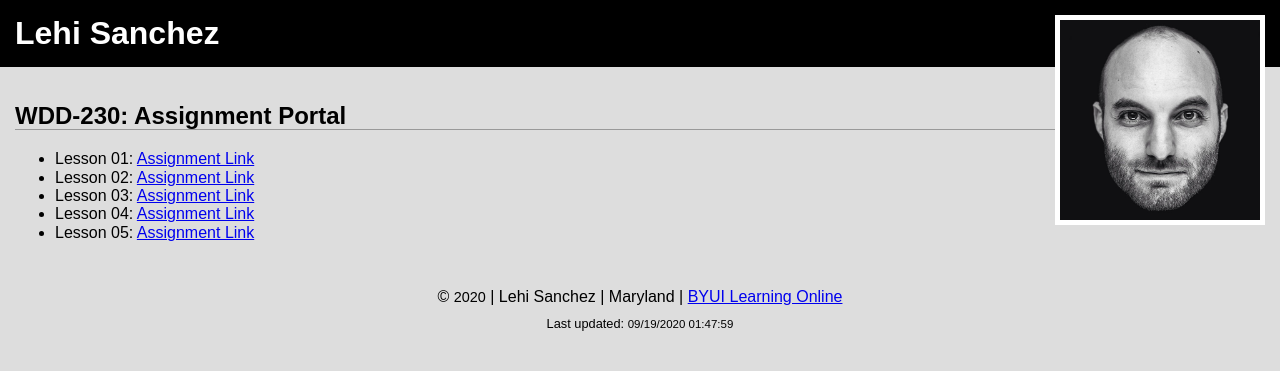
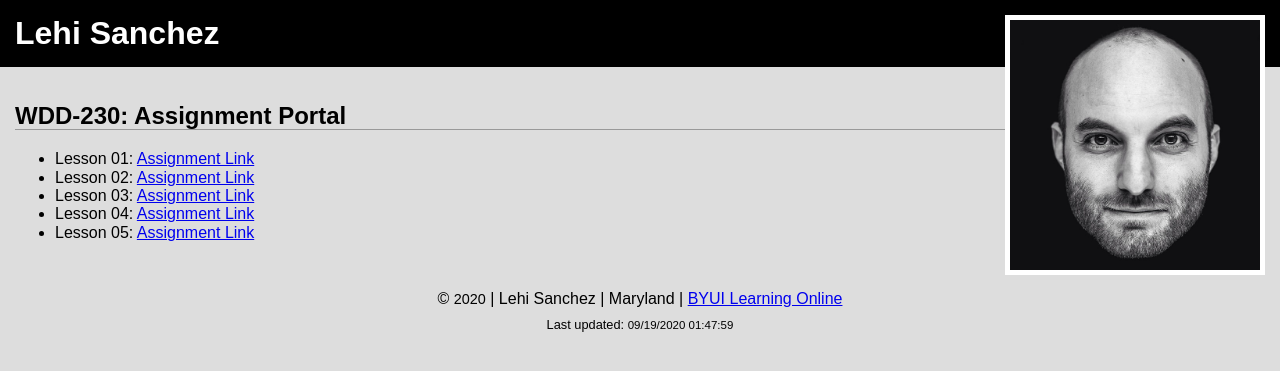
Before and after one commit to lehisanchez/WDD230, a PHP site: page / in a window 1280 px wide. Shown: the top 371 px of the page. Run offline with PHP 8.4, Linux system fonts and the light colour scheme.

Commit message:
Migrated HTML img sizes to CSS

```diff
--- a/assets/stylesheets/main.css
+++ b/assets/stylesheets/main.css
@@ -15,6 +15,7 @@ header {
 
 header img {
   float: right;
+  width: 20%;
   border: 5px solid #fff;
 }
 
@@ -27,6 +28,7 @@ main h2 {
 }
 
 footer {
+  clear: right;
   padding: 15px;
   color: #000;
   background-color: #DDD;
--- a/index.html
+++ b/index.html
@@ -16,7 +16,7 @@
 <body>
 
   <header>
-    <img src="assets/images/portrait.jpg" height="200" width="200" alt="Portrait of Lehi Sanchez">
+    <img src="assets/images/portrait.jpg" alt="Portrait of Lehi Sanchez">
     <h1>Lehi Sanchez</h1>
   </header>
 
```
